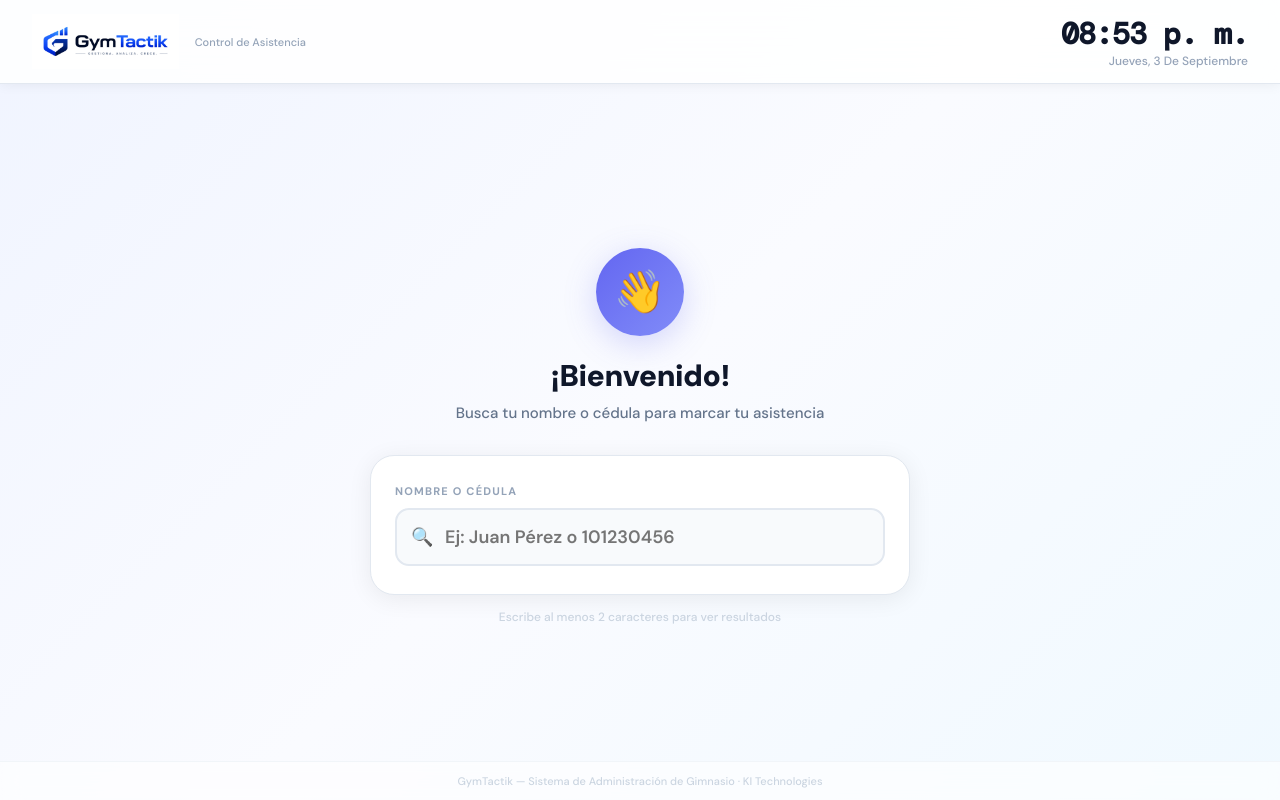
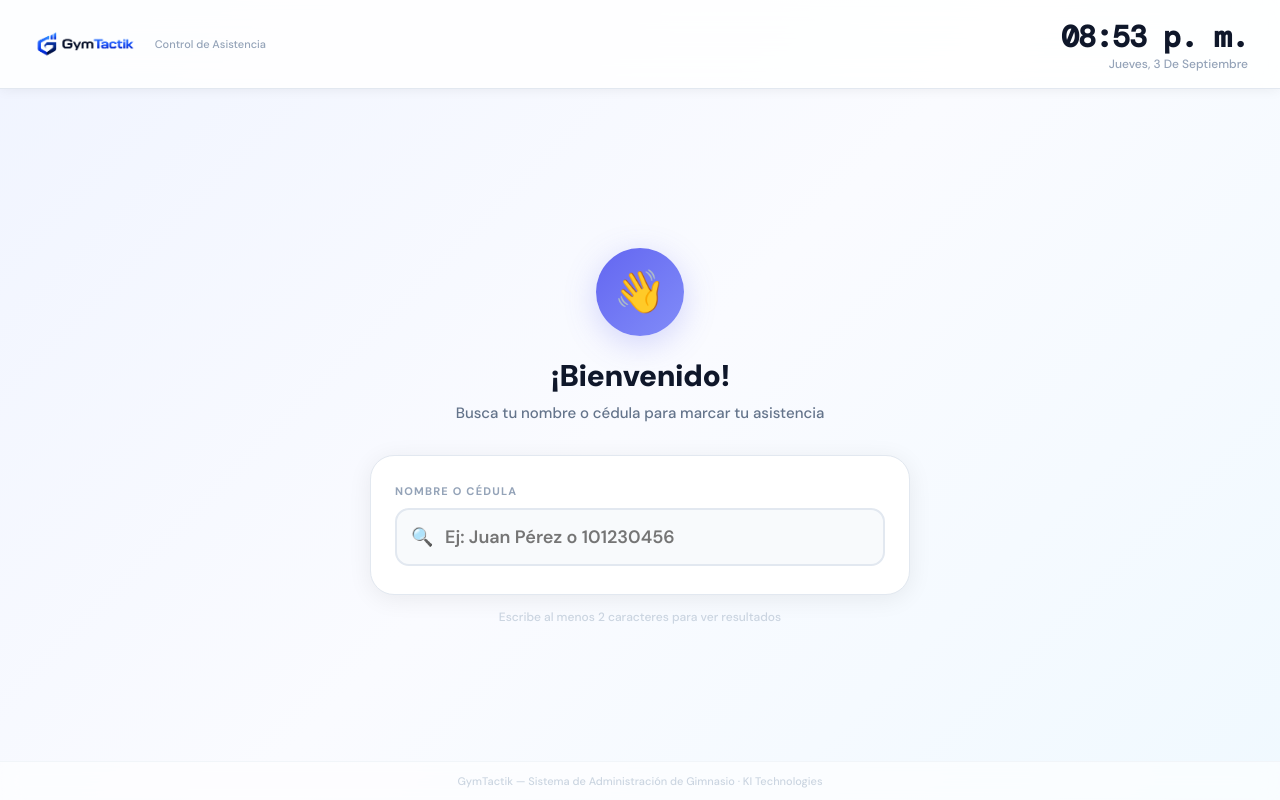
Before and after one commit to KevinRiveraRamirez/GymOs, a React (Vite) app in the folder gymos-frontend/: page /kiosko/1 in a window 1280 px wide. Built offline with nearby package versions, Linux system fonts and the light colour scheme; a web font is replaced by a local one.

Commit message:
feat: logos GymTactik integrados en el sistema

```diff
--- a/gymos-frontend/src/Kiosko.jsx
+++ b/gymos-frontend/src/Kiosko.jsx
@@ -170,8 +170,8 @@ export default function Kiosko() {
         boxShadow:"0 1px 12px rgba(0,0,0,0.06)",
       }}>
         <div style={{ display:"flex", alignItems:"center", gap:12 }}>
-         <img src="/img/completo_con.png" alt="GymTactik"
-  style={{ height:55, objectFit:"contain" }}/>
+         <img src="/img/completo_sin.png" alt="GymTactik"
+  style={{ height:60, objectFit:"contain" }}/>
 <div style={{ fontSize:11, color:"#94a3b8", fontWeight:500, marginLeft:4 }}>Control de Asistencia</div>
         </div>
         <div style={{ textAlign:"right" }}>
```
Also changed, not shown: 2 other files (tests, documents, lock files or other folders).
